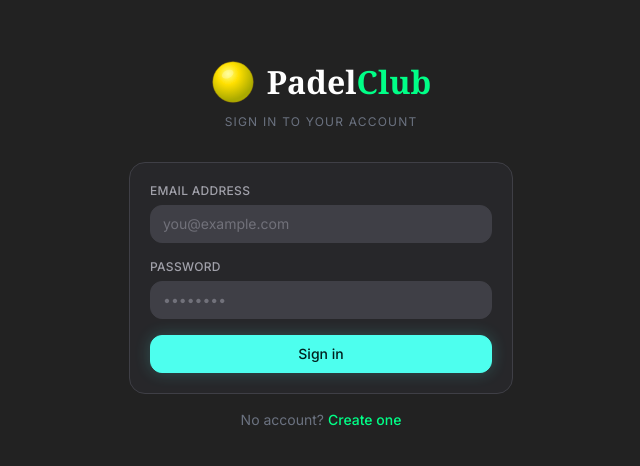
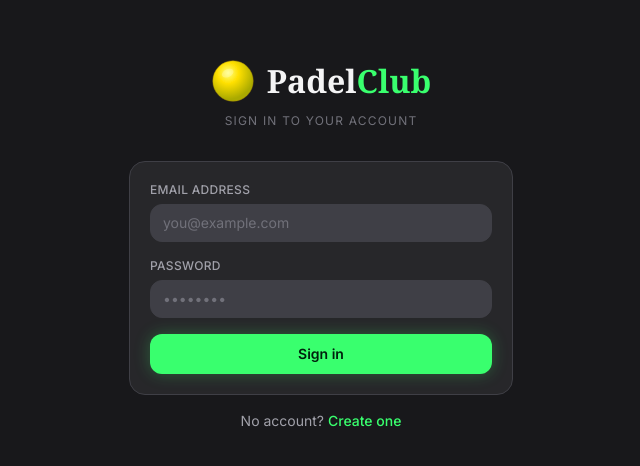
Before and after one commit to mallax888/padelclub, a Next.js app: page /auth/login in a window 1280 px wide. Shown: the part 156-622 px from the top of the page, without its empty margins (319-959 px from the left). Built offline with nearby package versions, Linux system fonts and the light colour scheme; no server answers.

Commit message:
Neon Pulse — login page restyled, lumo green button, cursor fix

```diff
--- a/app/auth/login/page.tsx
+++ b/app/auth/login/page.tsx
@@ -1,5 +1,4 @@
 'use client'
-
 import { useState } from 'react'
 import { createClient } from '@/lib/supabase-browser'
 import { useRouter } from 'next/navigation'
@@ -28,12 +27,12 @@ export default function LoginPage() {
   }
 
   return (
-    <div className="min-h-screen flex items-center justify-center bg-[#222] px-4">
+    <div className="min-h-screen flex items-center justify-center px-4"
+      style={{ background: 'var(--bg-base)' }}>
       <div className="w-full max-w-sm">
 
         {/* Logo */}
         <div className="text-center mb-8">
-          {/* Tennis ball SVG */}
           <div className="flex items-center justify-center gap-3 mb-2">
             <svg width="44" height="44" viewBox="0 0 100 100">
               <defs>
@@ -51,14 +50,17 @@ export default function LoginPage() {
               <ellipse cx="38" cy="32" rx="14" ry="9" fill="white" opacity="0.25" transform="rotate(-25 38 32)"/>
               <circle cx="50" cy="50" r="46" fill="none" stroke="#AA8800" strokeWidth="1"/>
             </svg>
-            <div style={{fontFamily:'Georgia,serif',fontSize:32,fontWeight:700,color:'#fff'}}>
-              Padel<span style={{color:'#00FF87'}}>Club</span>
+            <div style={{ fontFamily: 'Georgia,serif', fontSize: 32, fontWeight: 700, color: 'var(--text-primary)', userSelect: 'none' }}>
+              Padel<span style={{ color: '#39FF6E' }}>Club</span>
             </div>
           </div>
-          <p className="text-xs text-gray-500 tracking-widest uppercase">Sign in to your account</p>
+          <p className="text-xs tracking-widest uppercase" style={{ color: 'var(--text-subtle)' }}>
+            Sign in to your account
+          </p>
         </div>
 
-        <div className="card">
+        {/* Card */}
+        <div className="rounded-xl p-5 mb-4" style={{ background: 'var(--bg-surface)', border: '1px solid var(--border)' }}>
           <form onSubmit={handleLogin} className="space-y-4">
             <div>
               <label className="label">Email address</label>
@@ -86,7 +88,12 @@ export default function LoginPage() {
             </div>
             <button
               type="submit"
-              className="btn btn-primary w-full justify-center"
+              className="w-full py-2.5 rounded-lg text-sm font-semibold transition-all"
+              style={{
+                background: '#39FF6E',
+                color: '#001F0D',
+                boxShadow: '0 0 16px 0 #39FF6E44',
+              }}
               disabled={loading}
             >
               {loading ? 'Signing in…' : 'Sign in'}
@@ -94,9 +101,9 @@ export default function LoginPage() {
           </form>
         </div>
 
-        <p className="text-center text-sm text-gray-500 mt-4">
+        <p className="text-center text-sm mt-4" style={{ color: 'var(--text-muted)' }}>
           No account?{' '}
-          <Link href="/auth/signup" className="hover:underline font-medium" style={{color:'#00FF87'}}>
+          <Link href="/auth/signup" className="font-medium hover:underline" style={{ color: '#39FF6E' }}>
             Create one
           </Link>
         </p>
```
